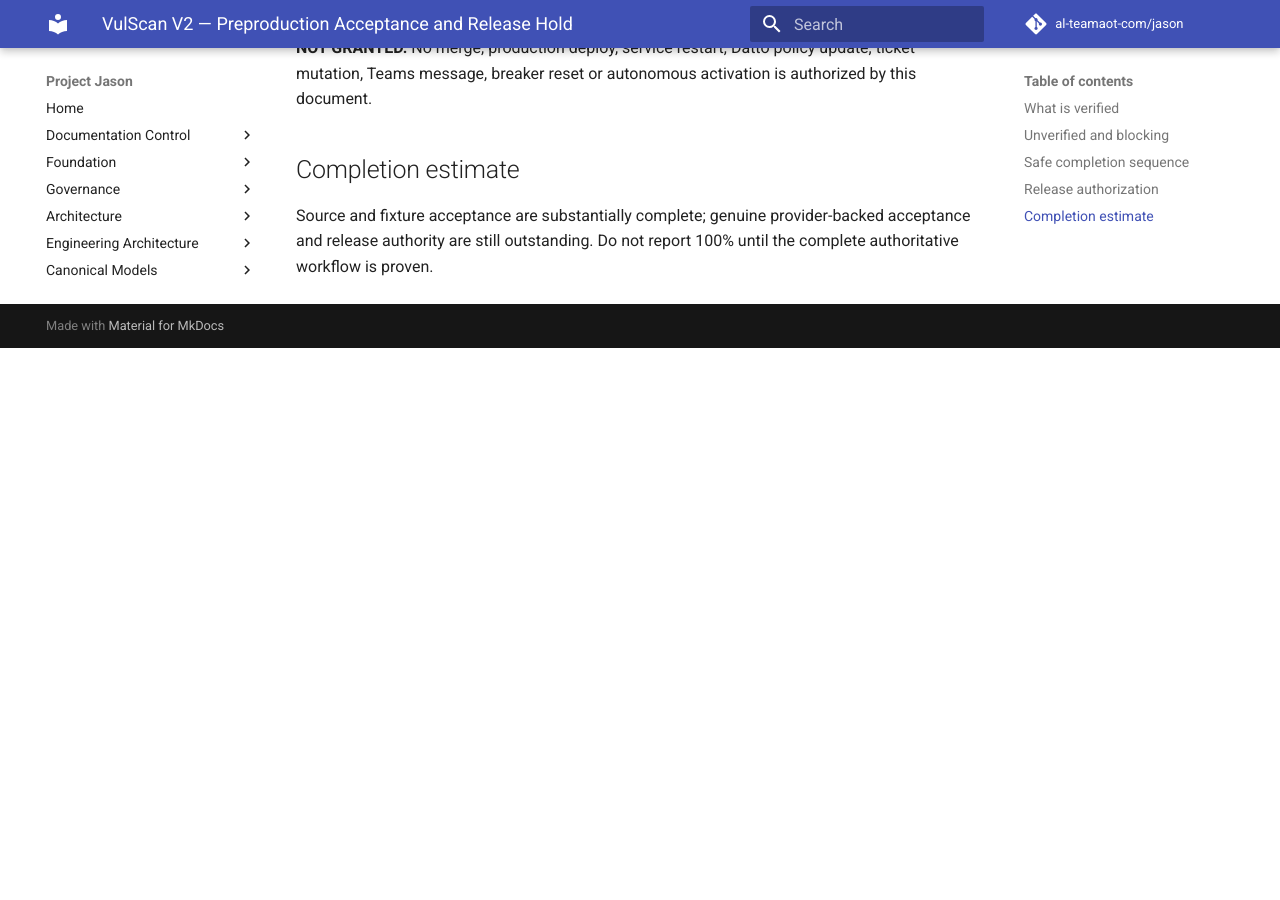
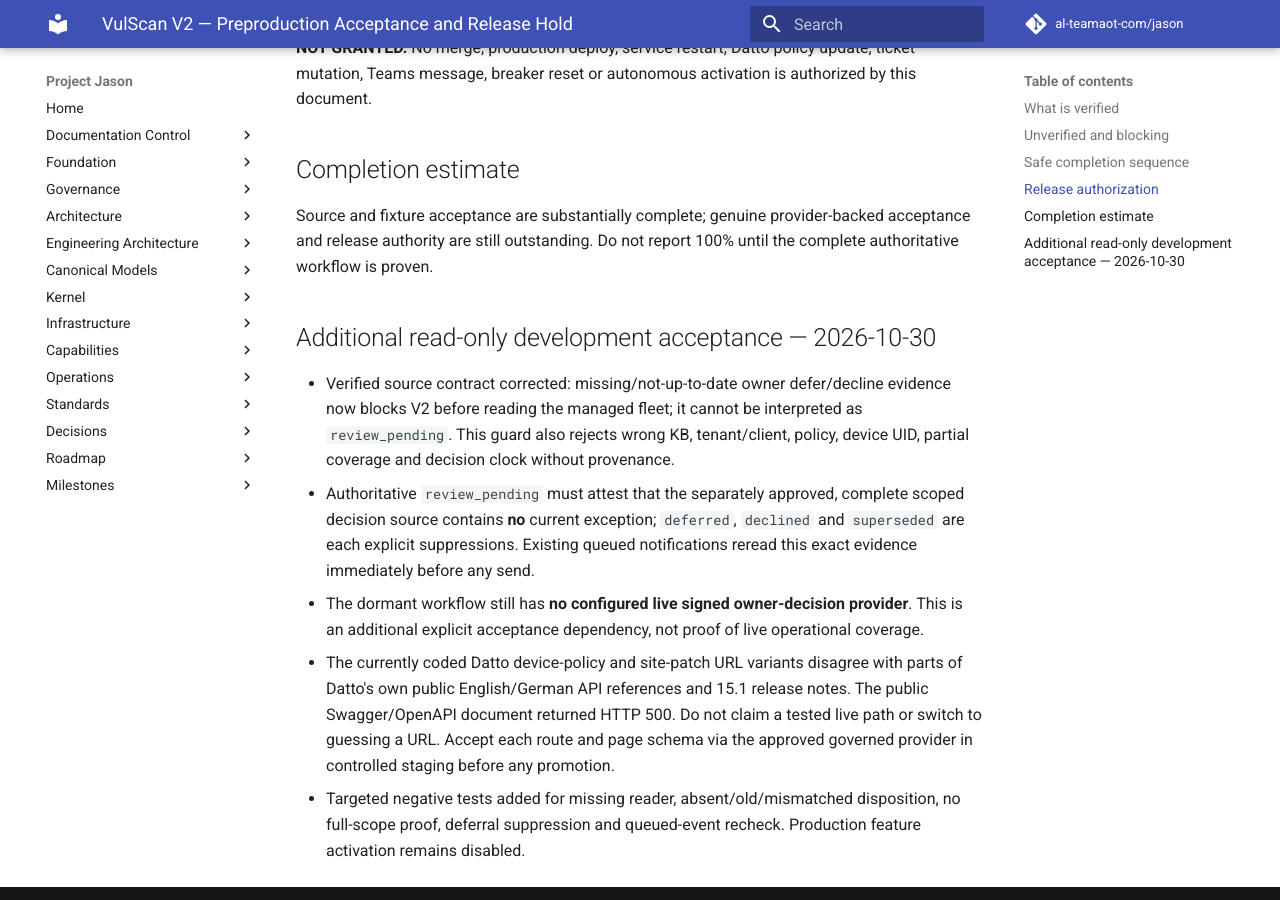
Before and after one commit to al-teamaot-com/jason, an MkDocs documentation site: the page built from docs/operations/VulScan-V2-Preproduction-Acceptance-and-Release-Hold-20261030.md, in a window 1280 px wide and 900 px high, scrolled down 2393 px. Built offline with MkDocs 1.6.1 and Material for MkDocs 9.7.7, drawn with Linux system fonts in a browser that asks for light colours; comment, search, counter and statistics services are not loaded; before the commit the page ends 2741 px from its top, so only the background shows below that.

Commit message:
docs: record owner-decision source hold and conflicting public Datto route definitions

```diff
--- a/docs/operations/VulScan-V2-Preproduction-Acceptance-and-Release-Hold-20261030.md
+++ b/docs/operations/VulScan-V2-Preproduction-Acceptance-and-Release-Hold-20261030.md
@@ -33,3 +33,11 @@
 
 ## Completion estimate
 Source and fixture acceptance are substantially complete; genuine provider-backed acceptance and release authority are still outstanding. Do not report 100% until the complete authoritative workflow is proven.
+
+
+## Additional read-only development acceptance — 2026-10-30
+- Verified source contract corrected: missing/not-up-to-date owner defer/decline evidence now blocks V2 before reading the managed fleet; it cannot be interpreted as `review_pending`. This guard also rejects wrong KB, tenant/client, policy, device UID, partial coverage and decision clock without provenance.
+- Authoritative `review_pending` must attest that the separately approved, complete scoped decision source contains **no** current exception; `deferred`, `declined` and `superseded` are each explicit suppressions. Existing queued notifications reread this exact evidence immediately before any send.
+- The dormant workflow still has **no configured live signed owner-decision provider**. This is an additional explicit acceptance dependency, not proof of live operational coverage.
+- The currently coded Datto device-policy and site-patch URL variants disagree with parts of Datto's own public English/German API references and 15.1 release notes. The public Swagger/OpenAPI document returned HTTP 500. Do not claim a tested live path or switch to guessing a URL. Accept each route and page schema via the approved governed provider in controlled staging before any promotion.
+- Targeted negative tests added for missing reader, absent/old/mismatched disposition, no full-scope proof, deferral suppression and queued-event recheck. Production feature activation remains disabled.
```
